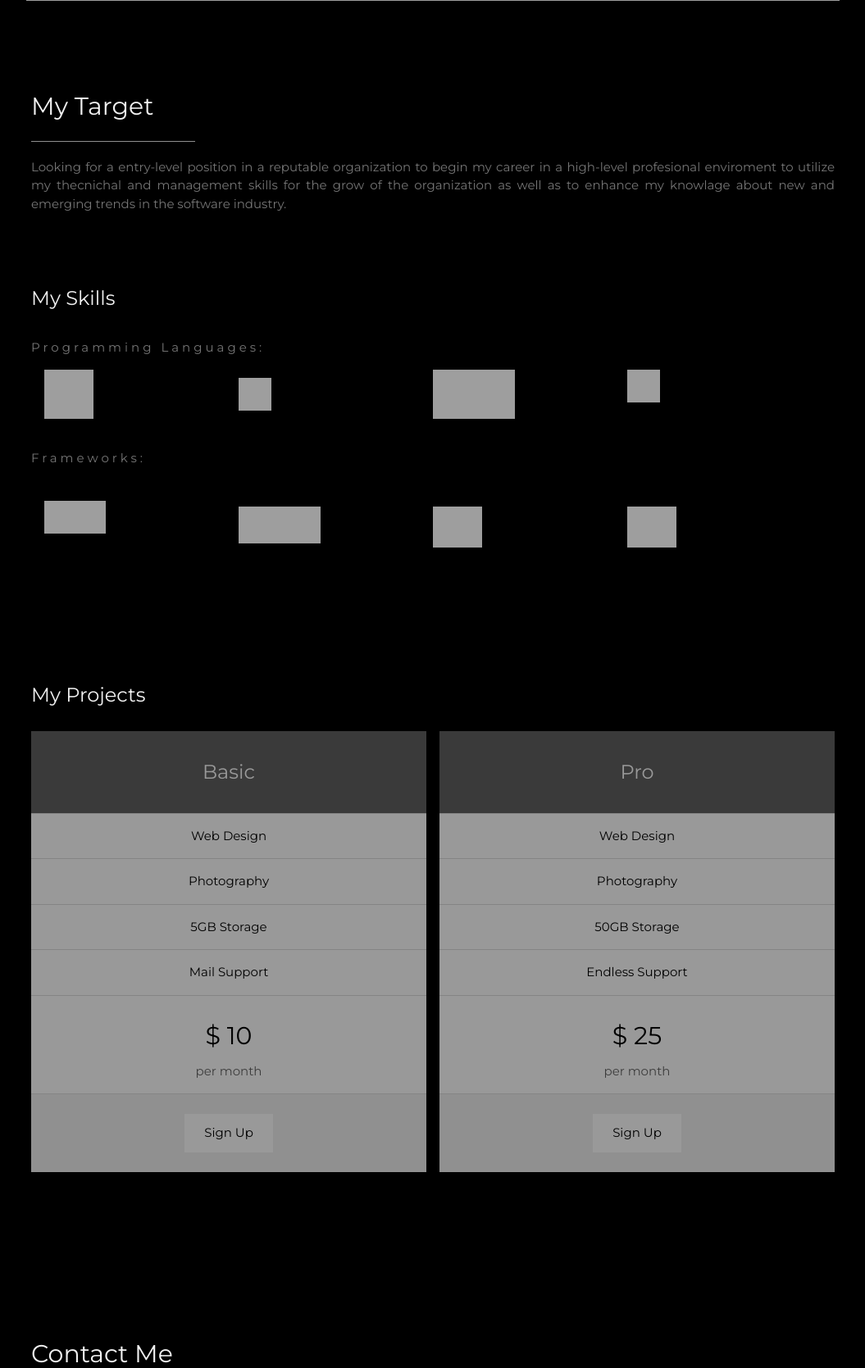
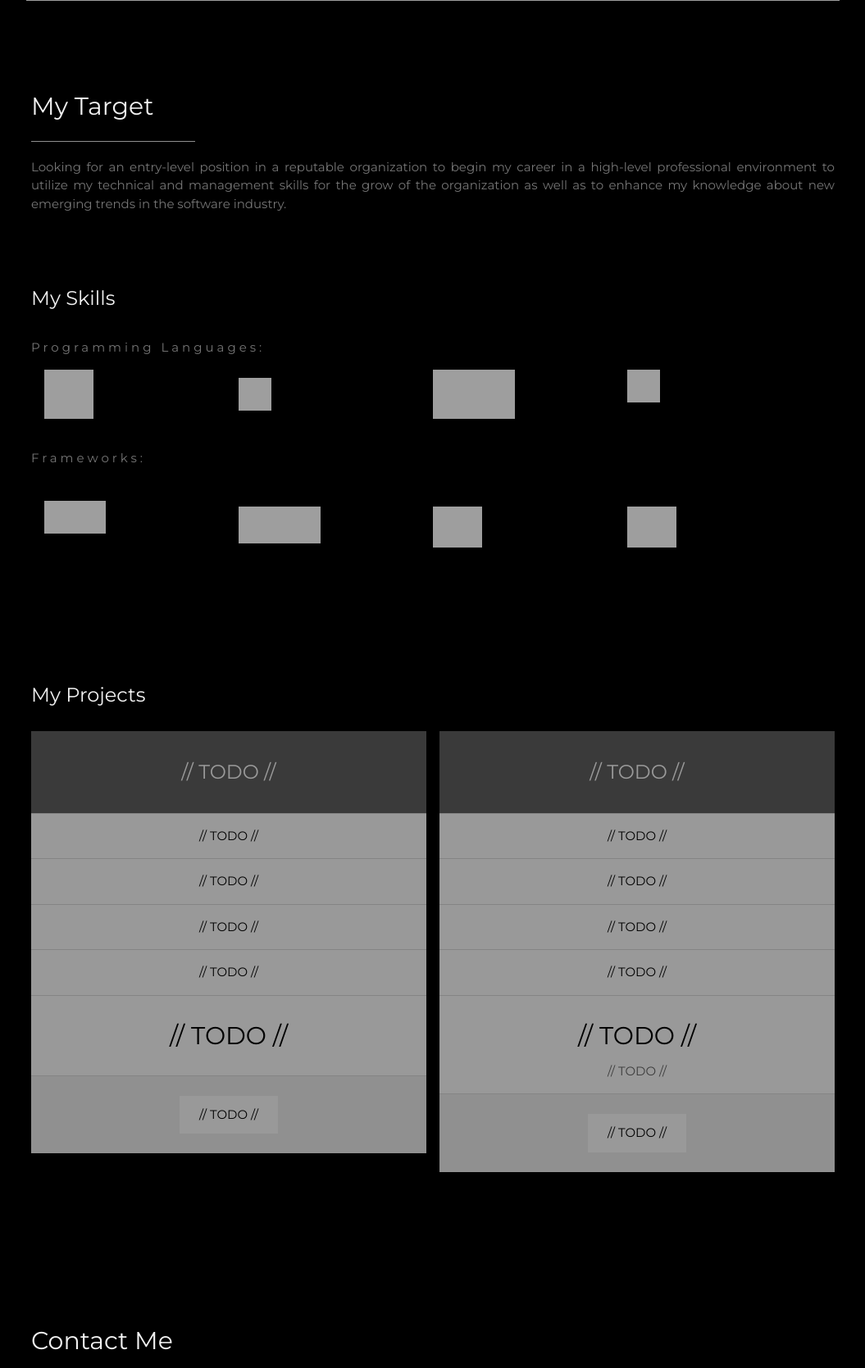
Before and after one commit to santiagocodeapp/Portafolio, a Django app: page / in a window 1280 px wide. Shown: the part 946-2615 px from the top of the page at 82% size, without its empty margins (172-1227 px from the left). Run offline with Django 4.2, Linux system fonts and the light colour scheme; grey boxes are pictures that could not be loaded.

Commit message:
UI grammar fix #1

```diff
--- a/MyPortafolio/templates/MyPortafolio/index.html
+++ b/MyPortafolio/templates/MyPortafolio/index.html
@@ -66,7 +66,7 @@ body, h1,h2,h3,h4,h5,h6 {font-family: "Montserrat", sans-serif}
     <h2 class="w3-text-light-grey">My Target</h2>
     <hr style="width:200px" class="w3-opacity">
     <p>
-      Looking for a entry-level position in a reputable organization to begin my career in a high-level profesional enviroment to utilize my thecnichal and management skills for the grow of the organization as well as to enhance my knowlage about new and emerging trends in the software industry.
+      Looking for an entry-level position in a reputable organization to begin my career in a high-level professional environment to utilize my technical and management skills for the grow of the organization as well as to enhance my knowledge about new emerging trends in the software industry.
     </p>
     <br><br>
     <h3 class="w3-padding-16 w3-text-light-grey">My Skills</h3>
@@ -113,34 +113,33 @@ body, h1,h2,h3,h4,h5,h6 {font-family: "Montserrat", sans-serif}
     <div class="w3-row-padding" style="margin:0 -16px">
       <div class="w3-half w3-margin-bottom">
         <ul class="w3-ul w3-white w3-center w3-opacity w3-hover-opacity-off">
-          <li class="w3-dark-grey w3-xlarge w3-padding-32">Basic</li>
-          <li class="w3-padding-16">Web Design</li>
-          <li class="w3-padding-16">Photography</li>
-          <li class="w3-padding-16">5GB Storage</li>
-          <li class="w3-padding-16">Mail Support</li>
+          <li class="w3-dark-grey w3-xlarge w3-padding-32">// TODO //</li>
+          <li class="w3-padding-16">// TODO //</li>
+          <li class="w3-padding-16">// TODO //</li>
+          <li class="w3-padding-16">// TODO //</li>
+          <li class="w3-padding-16">// TODO //</li>
           <li class="w3-padding-16">
-            <h2>$ 10</h2>
-            <span class="w3-opacity">per month</span>
+            <h2>// TODO //</h2>
           </li>
           <li class="w3-light-grey w3-padding-24">
-            <button class="w3-button w3-white w3-padding-large w3-hover-black">Sign Up</button>
+            <button class="w3-button w3-white w3-padding-large w3-hover-black">// TODO //</button>
           </li>
         </ul>
       </div>
 
       <div class="w3-half">
         <ul class="w3-ul w3-white w3-center w3-opacity w3-hover-opacity-off">
-          <li class="w3-dark-grey w3-xlarge w3-padding-32">Pro</li>
-          <li class="w3-padding-16">Web Design</li>
-          <li class="w3-padding-16">Photography</li>
-          <li class="w3-padding-16">50GB Storage</li>
-          <li class="w3-padding-16">Endless Support</li>
+          <li class="w3-dark-grey w3-xlarge w3-padding-32">// TODO //</li>
+          <li class="w3-padding-16">// TODO //</li>
+          <li class="w3-padding-16">// TODO //</li>
+          <li class="w3-padding-16">// TODO //</li>
+          <li class="w3-padding-16">// TODO //</li>
           <li class="w3-padding-16">
-            <h2>$ 25</h2>
-            <span class="w3-opacity">per month</span>
+            <h2>// TODO //</h2>
+            <span class="w3-opacity">// TODO //</span>
           </li>
           <li class="w3-light-grey w3-padding-24">
-            <button class="w3-button w3-white w3-padding-large w3-hover-black">Sign Up</button>
+            <button class="w3-button w3-white w3-padding-large w3-hover-black">// TODO //</button>
           </li>
         </ul>
       </div>
@@ -163,11 +162,11 @@ body, h1,h2,h3,h4,h5,h6 {font-family: "Montserrat", sans-serif}
     <p>Let's get in touch. Send me a message:</p>
     {% if fail %}
     <script>
-      alert('Unable to send Email...!!! Please try later.')
+      alert('Unable to send email...!!! Please try later.')
     </script>
     {% elif success %}
     <script>
-      alert('I Received your email and i will respond shortly...!!!')
+      alert('I received your email and I will respond shortly...!!!')
     </script>
     {% endif %}
 
```
